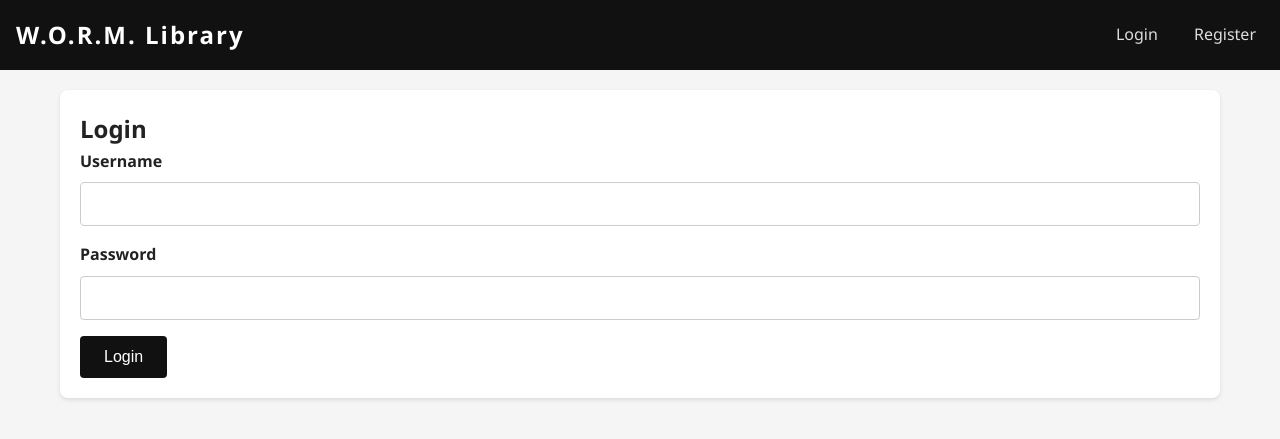
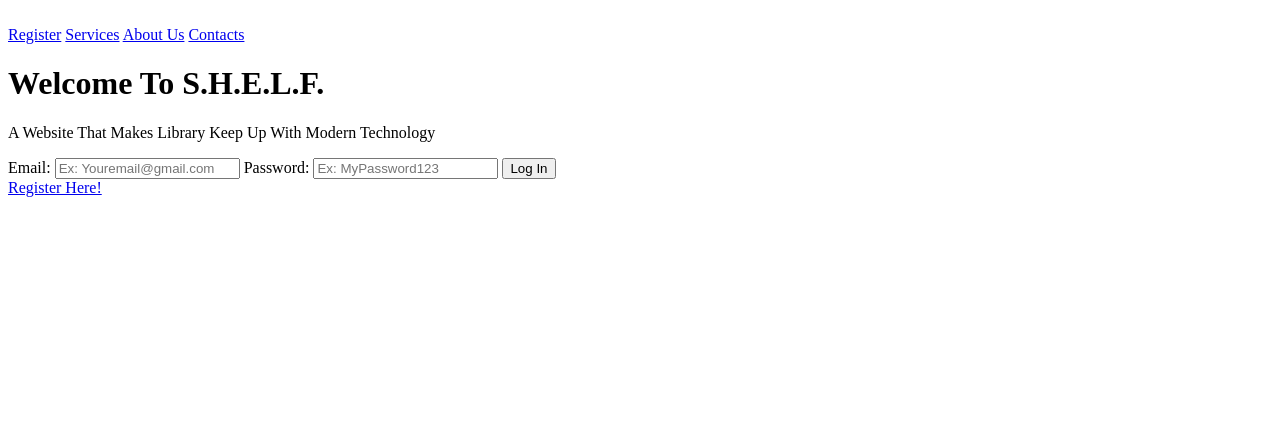
Before and after one commit to KommandantRyu/S.H.E.L.F., a Flask app: page / in a window 1280 px wide. Shown: the top 439 px of the page. Run offline with Flask 3, Linux system fonts and the light colour scheme.

Commit message:
updated frontend

```diff
--- a/models/auth.py
+++ b/models/auth.py
@@ -18,7 +18,6 @@ def validate_user(username, password):
                 'user_id': user[0],
                 'username': user[1],
                 'email': user[2],
-                'role': user[3]
             }
         return None
     except Exception as e:
--- a/templates/index.html
+++ b/templates/index.html
@@ -1,24 +1,51 @@
 <!DOCTYPE html>
 <html lang="en">
-
 <head>
   <meta charset="UTF-8">
   <meta name="viewport" content="width=device-width, initial-scale=1.0">
-  <title>W.O.R.M. Library System</title>
-  <link rel="stylesheet" href="{{url_for('static', filename = 'css/style.css')}}">
+  <title>Document</title>
 </head>
+<body>
+  <header>
+    <div class="logo">
+      <img src="" alt="">
+    </div>
+    <div class="nav">
+      <a href="{{url_for('landing_page')}}">Register</a>
+      <a href="{{url_for('landing_page')}}">Services</a>
+      <a href="{{url_for('landing_page')}}">About Us</a>
+      <a href="{{url_for('landing_page')}}">Contacts</a>
+    </div>
+  </header>
 
-<body>
-  <nav>
-    <div class="nav-brand">W.O.R.M. Library</div>
-    <div class="nav-links" id="navLinks"></div>
-  </nav>
+<main class = "body">
+    <h1>Welcome To S.H.E.L.F.</h1>
+    <p>A Website That Makes Library Keep Up With Modern Technology</p>
 
-  <div class="container" id="app">
-    <div id="view"></div>
+
+  <div class="login-form">
+      <form action="/login" method="post" class="login">
+        <label for="email">Email:</label>
+          <input type="email" name="email" id="email" placeholder="Ex: Youremail@gmail.com">
+        <label for="password">Password:</label>
+          <input type="password" name="password" id="password" placeholder="Ex: MyPassword123">
+          <button type="submit" class="login_btn">Log In</button>
+      </form>
+      <a href="{{url_for('landing_page')}}">Register Here!</a>
   </div>
+</main>
 
-  <script src="{{url_for('static', filename = 'js/script.js')}}"></script>
+<footer class="footer">
+  <div class="footer">
+    <div class="contacts">
+      <a href="{{url_for('landing_page')}}"></a>
+      <a href="{{url_for('landing_page')}}"></a>
+      <a href="{{url_for('landing_page')}}"></a>
+    </div>
+    <div class="copyright">
+      <p></p>
+    </div>
+  </div>
+</footer>
 </body>
-
 </html>
```
Also changed, not shown: routes/main_route.py (+9 -13 lines).
